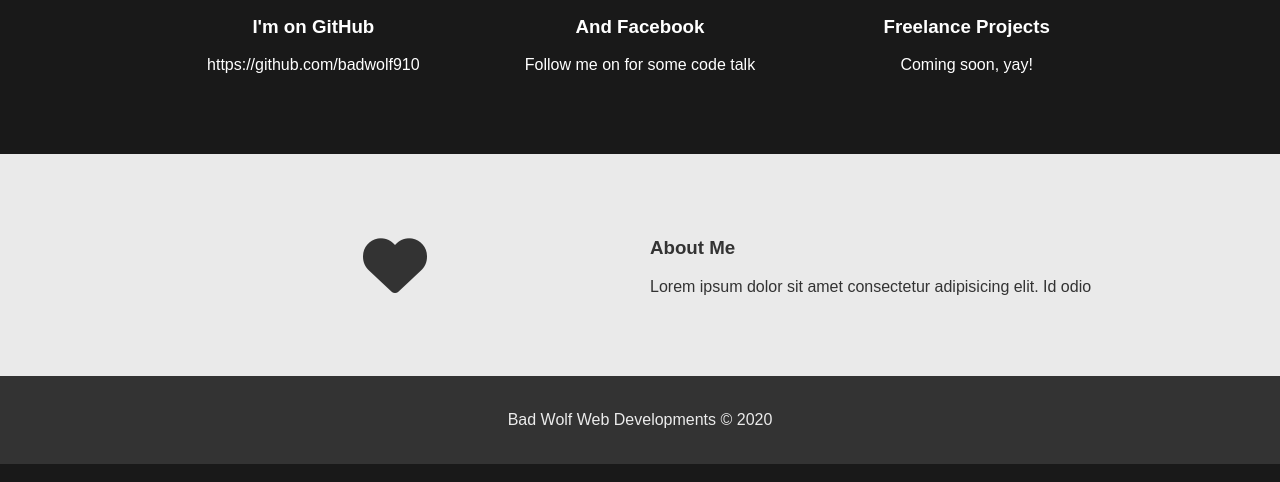
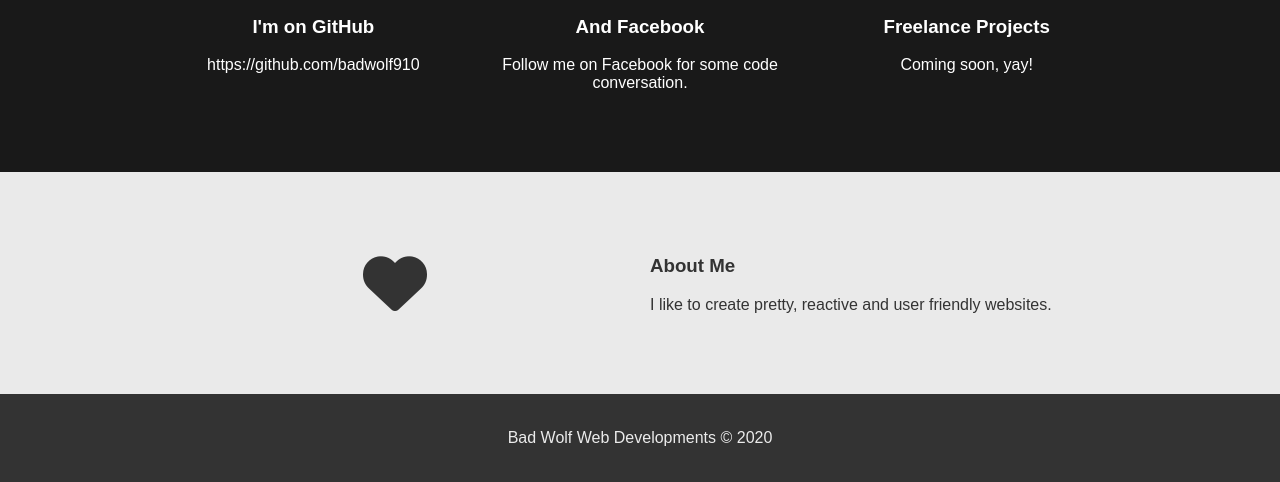
Before and after one commit to robbvann/landing-page, a plain HTML site: page index.html in a window 1280 px wide. Shown: the part 915-1397 px from the top of the page. Drawn offline with Linux system fonts and the light colour scheme; a web font is replaced by a local one.

Commit message:
Update index.html

```diff
--- a/index.html
+++ b/index.html
@@ -42,7 +42,7 @@
           <i class="fab fa-facebook fa-3x"></i>
           <h3>And Facebook</h3>
           <p>
-            Follow me on <a href="https://www.facebook.com/profile.php?id=100054360967778" Facebook> for some code talk</a>
+            Follow me on <a href="https://www.facebook.com/profile.php?id=100054360967778"> Facebook</a> for some code conversation.
           </p>
         </div>
         <div>
@@ -64,7 +64,7 @@
           <div>
             <h3>About Me</h3>
             <p>
-              Lorem ipsum dolor sit amet consectetur adipisicing elit. Id odio
+              I like to create pretty, reactive and user friendly websites.
             </p>
           </div>
         </div>
```
